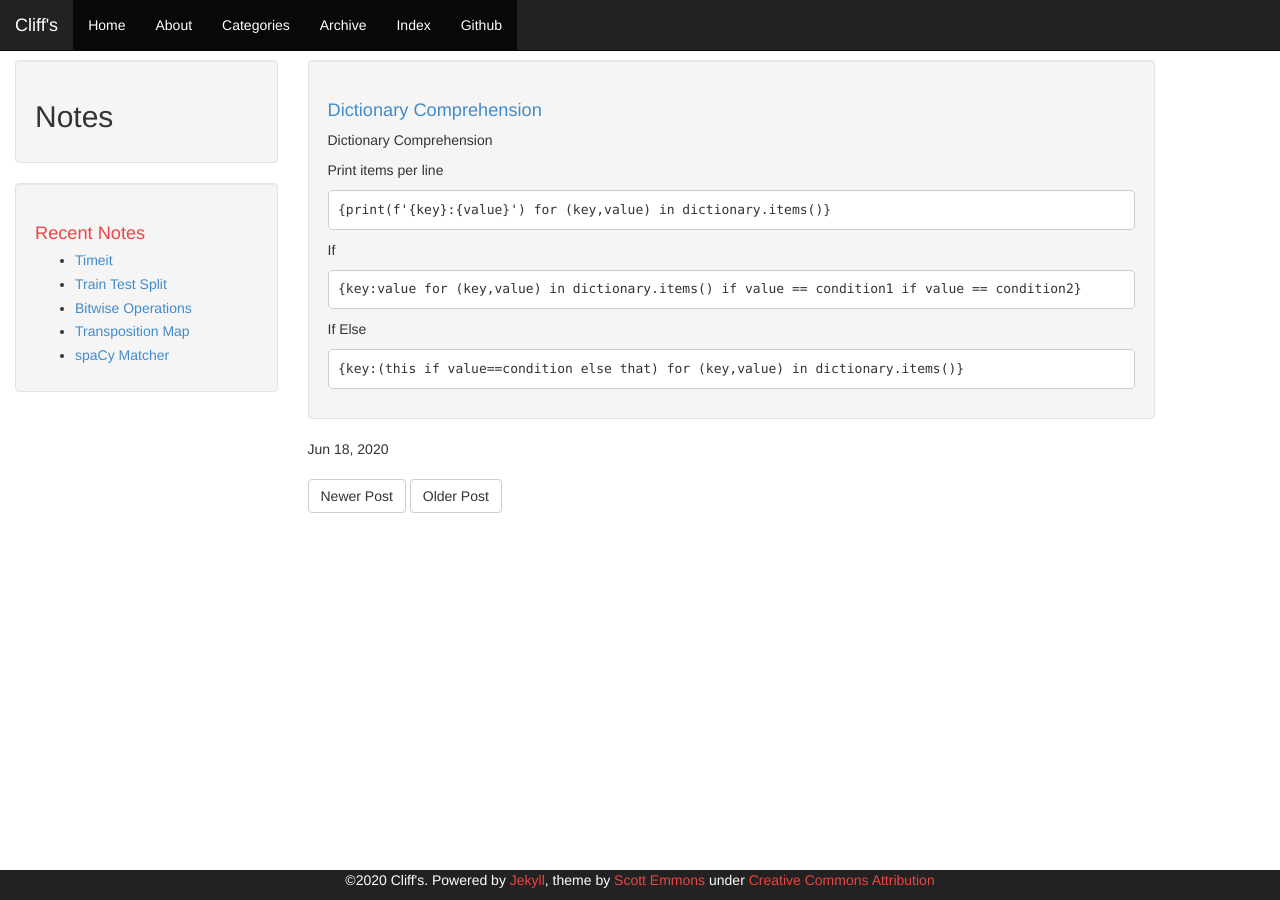
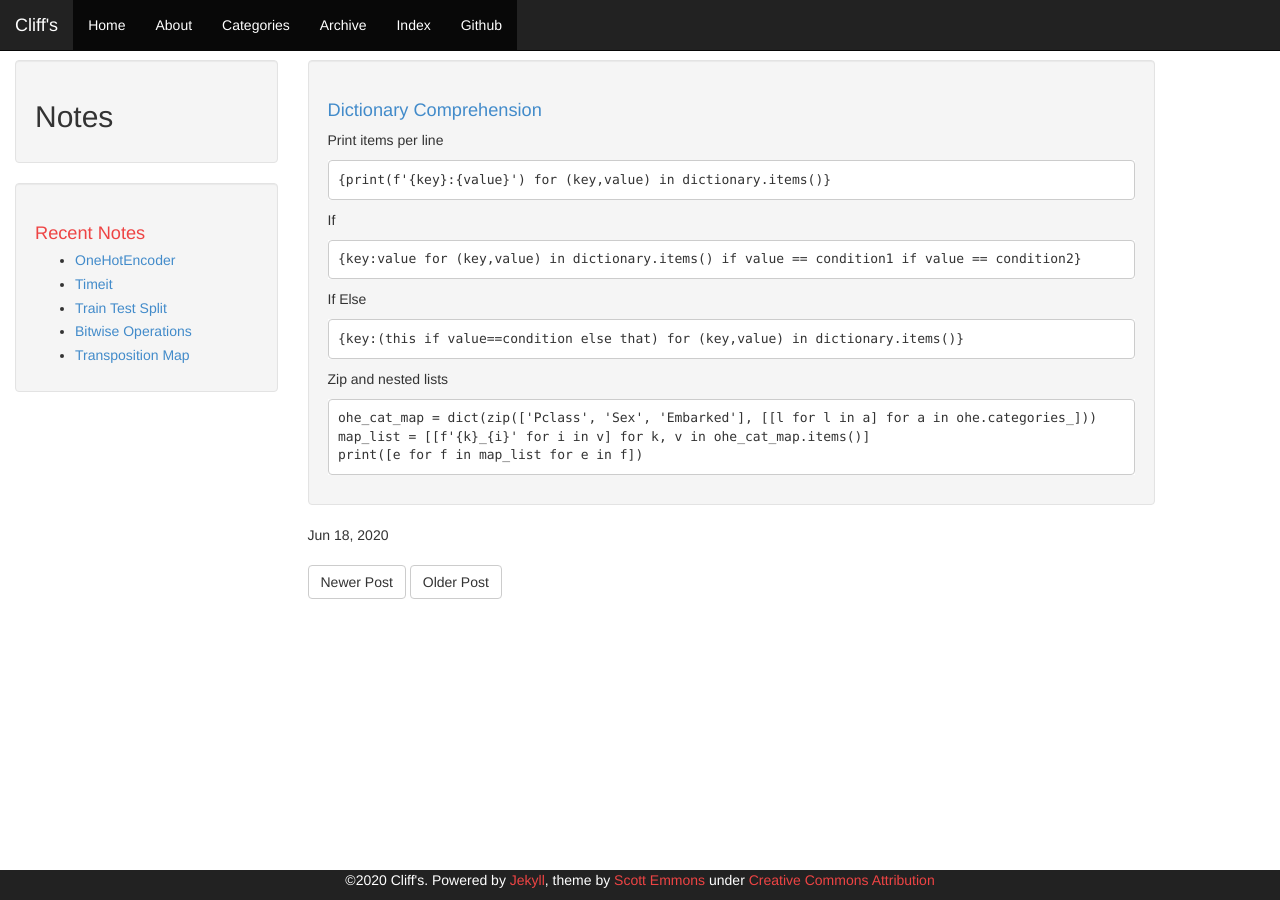
Before and after one commit to cliffwhitworth/cliffwhitworth.github.io, a Jekyll site: the page built from _posts/2020-06-18-dictionary-comprehension.md, in a window 1280 px wide. Built offline with Jekyll 4.4.1, drawn with Linux system fonts in a browser that asks for light colours.

````diff
--- a/_posts/2020-06-18-dictionary-comprehension.md
+++ b/_posts/2020-06-18-dictionary-comprehension.md
@@ -5,8 +5,6 @@ date: 2020-06-18 15:24:00
 comments: false
 categories: Python
 ---
-
-Dictionary Comprehension
 
 Print items per line
 ```
@@ -22,3 +20,10 @@ If Else
 ```
 {key:(this if value==condition else that) for (key,value) in dictionary.items()}
 ```
+
+Zip and nested lists
+```
+ohe_cat_map = dict(zip(['Pclass', 'Sex', 'Embarked'], [[l for l in a] for a in ohe.categories_]))
+map_list = [[f'{k}_{i}' for i in v] for k, v in ohe_cat_map.items()]
+print([e for f in map_list for e in f])
+```
````
Also changed, not shown: _posts/2020-07-15-transpose-map.md (+0 -2 lines), _posts/2020-07-23-train-test-split.md (+0 -2 lines), _posts/2020-08-03-timeit.md (+0 -2 lines), _posts/2020-08-04-onehotencoder.md (added, +21 -0 lines).
